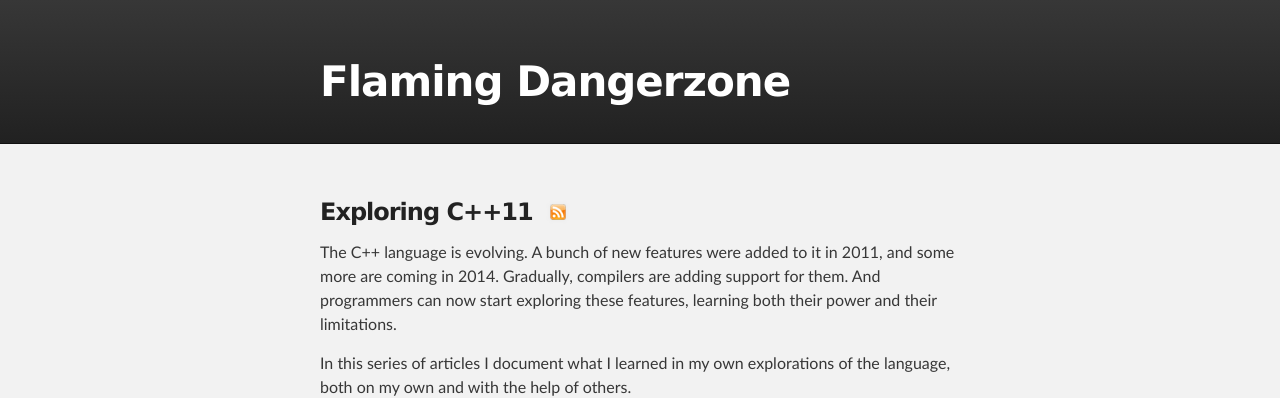
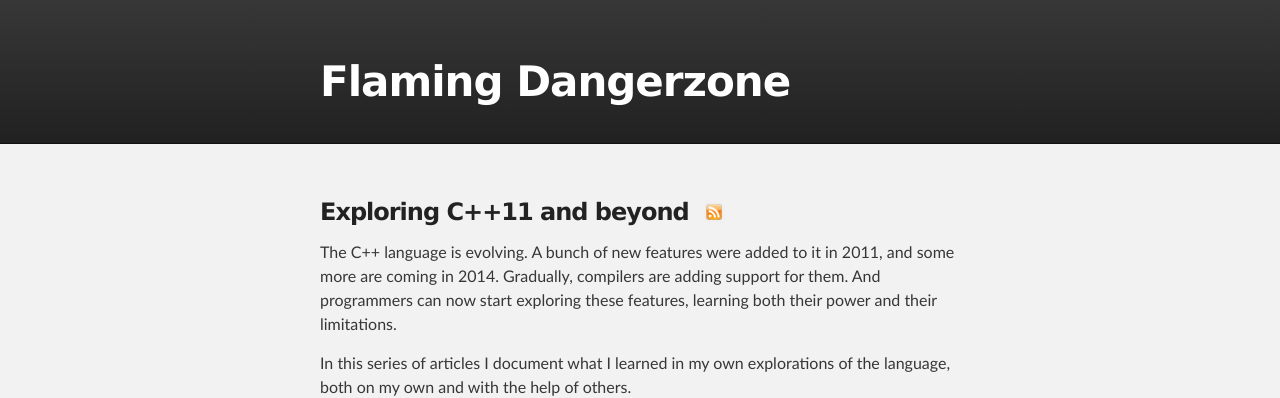
Before and after one commit to rmartinho/flamingdangerzone, a Jekyll site: the page built from index.html, in a window 1280 px wide. Shown: the top 398 px of the page. Built offline with Jekyll 4.4.1, drawn with Linux system fonts in a browser that asks for light colours; Markdown is read by kramdown in place of the engine named in the settings.

Commit message:
C++14-flexible titles

```diff
--- a/index.html
+++ b/index.html
@@ -6,7 +6,7 @@ title: Home
 <section id="cxx11">
 
   <h3>
-    Exploring C++11
+    Exploring C++11 and beyond
     <a href="/rss-cxx11.xml"><img class="rss" src="images/rss.png" /></a>
   </h3>
 
--- a/rss-cxx11.xml
+++ b/rss-cxx11.xml
@@ -4,7 +4,7 @@ layout: nil
 <?xml version="1.0"?>
 <rss version="2.0" xmlns:atom="http://www.w3.org/2005/Atom">
   <channel>
-    <title>Flaming Dangerzone (Exploring C++11)</title>
+    <title>Flaming Dangerzone (Exploring C++11 and beyond)</title>
     <link>http://flamingdangerzone.com/</link>
     <atom:link href="http://flamingdangerzone.com/rss-cxx11.xml" rel="self" type="application/rss+xml" />
     <description>R. Martinho's C++ adventures</description>
```
